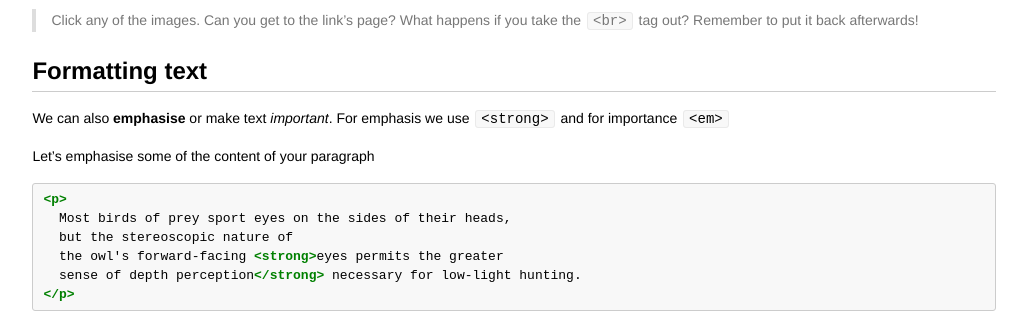
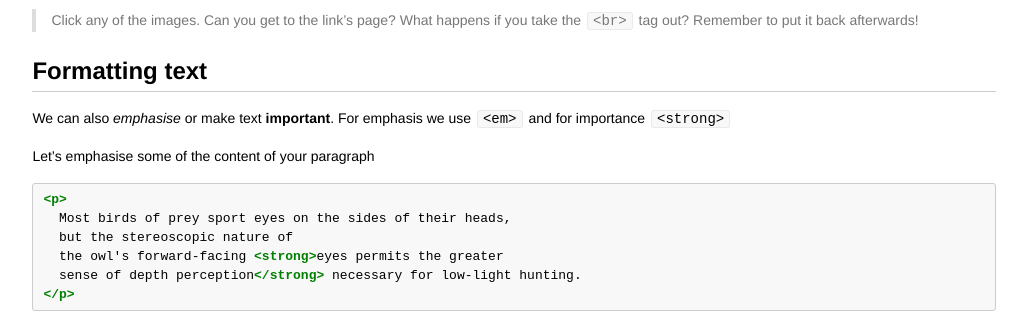
Before and after one commit to codebar/tutorials, a Jekyll site: the page built from html/lesson1/tutorial.md, in a window 1280 px wide and 900 px high, scrolled down 4919 px. Shown: the part 150-463 px from the top of the window, without its empty margins (126-1153 px from the left). Built offline with Jekyll 4.4.1, drawn with Linux system fonts in a browser that asks for light colours.

```diff
--- a/html/lesson1/tutorial.md
+++ b/html/lesson1/tutorial.md
@@ -250,8 +250,8 @@ Add this underneath the ordered list about why we like owls.
 
 ## Formatting text
 
-We can also **emphasise** or make text *important*.
-For emphasis we use `<strong>` and for importance `<em>`
+We can also *emphasise* or make text **important**.
+For emphasis we use `<em>` and for importance `<strong>`
 
 Let's emphasise some of the content of your paragraph
 
```
